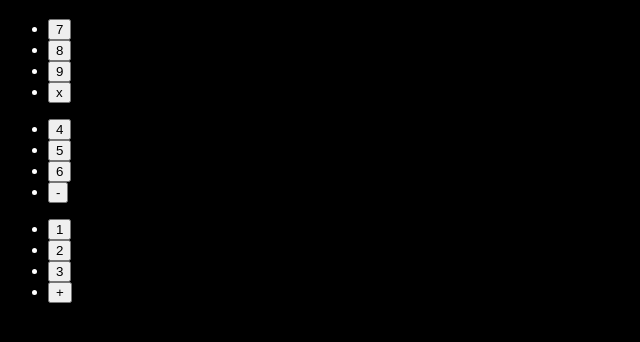
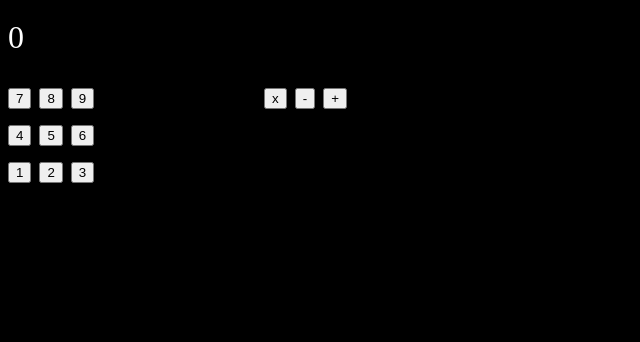
Before and after one commit to danielmascena/calculator, a website built with Parcel: page src/index.html in a window 1280 px wide. Shown: the part 62-404 px from the top of the page, without its empty margins (0-640 px from the left). Built offline with nearby package versions, Linux system fonts and the light colour scheme.

Commit message:
redefine html structure and add some styles for layout

```diff
--- a/src/index.html
+++ b/src/index.html
@@ -8,50 +8,47 @@
   </head>
   <body>
     <h1>Calculator 🧮</h1>
-
-    <main>
     <noscript>
         enable your javascript
     </noscript>
-        <section class="calc-container">
+    <main class="calc-container">
         <form name="calc-form">
-                <div class="calc">
+            <div class="calc-form__container">
+                <section class="section-wrapper display">
                     <div class="row">
+                        <div>
                             <input id="a" name="a" hidden />
                             <input id="b" name="b" hidden />
-                        <output for="a b" name="computation" class="calc-display"></output>
+                            <output for="a b" name="computation" class="display-calc">0</output>
+                        </div>
+                    </div>
+                </section>
+                <section class="section-wrapper digits-group" id="calc-numbers">
+                    <div class="row">
+                        <input type="button" value="7" name="digits" />
+                        <input type="button" value="8" name="digits" />
+                        <input type="button" value="9" name="digits" />
                     </div>
                     <div class="row">
+                        <input type="button" value="4" name="digits" />
+                        <input type="button" value="5" name="digits" />
+                        <input type="button" value="6" name="digits" />
                     </div>
                     <div class="row">
-                        <ul>
-                            <li><input type="button" value="7" /></li>
-                            <li><input type="button" value="8" /></li>
-                            <li><input type="button" value="9" /></li>
-                            <li><input type="button" value="x" /></li>
-                        </ul>
+                        <input type="button" value="1" name="digits" />
+                        <input type="button" value="2" name="digits" />
+                        <input type="button" value="3" name="digits" />
                     </div>
+                </section>
+                <section class="section-wrapper operators-group">
                     <div class="row">
-                        <ul>
-                            <li><input type="button" value="4" /></li>
-                            <li><input type="button" value="5" /></li>
-                            <li><input type="button" value="6" /></li>
-                            <li><input type="button" value="-" /></li>
-                        </ul>
+                        <input type="button" value="x" />
+                        <input type="button" value="-" />
+                        <input type="button" value="+" />
                     </div>
-                    <div class="row">
-                        <ul>
-                            <li><input type="button" value="1" /></li>
-                            <li><input type="button" value="2" /></li>
-                            <li><input type="button" value="3" /></li>
-                            <li><input type="button" value="+" /></li>
-                        </ul>
-                    </div>
-                    <div class="row">
-                    </div>
+                </section>
             </div>
         </form>
-        </section>
     </main>
   </body>
 </html>
--- a/src/javascript/app.js
+++ b/src/javascript/app.js
@@ -3,9 +3,11 @@ import {events} from "./pubSubLite";
 console.log(events)
 var calcForm = document['calc-form'];
 
-calcForm.addEventListener('click', function (event) {
-    console.log(document.activeElement, event.target.value)
+document.addEventListener('keypress', function (event) {
+    console.log(event.key)
 });
-document.addEventListener('keypress', function (event) {
-    console.log({event})
-});
+
+document.getElementById('calc-numbers').addEventListener('click', function (event) {
+    console.log(document.activeElement)
+    events.publish('digit_selected')
+})
--- a/src/javascript/constants.js
+++ b/src/javascript/constants.js
@@ -0,0 +1,4 @@
+
+const BROWSER_EVENTS = Object.freeze({
+    'CLICK_EVENT': 'click'
+});
--- a/src/stylesheets/styles.css
+++ b/src/stylesheets/styles.css
@@ -2,3 +2,36 @@ body {
     background: black;
     color: white;
 }
+
+.calc-form__container {
+    max-width: 30vw;
+    font-size: 2em;
+    display: grid;
+    place-items: center;
+    grid-template-columns: 1.2fr 0.8fr 1fr;
+    grid-template-rows: 1fr 1fr 1fr;
+    gap: 0px 0px;
+    grid-auto-flow: row;
+    grid-template-areas:
+    "display display display"
+    "numbers numbers operators"
+    "numbers numbers operators";
+}
+
+.section-wrapper {
+    width: 100%;
+    height: 100%;
+}
+
+.digits-group {
+    display: inline-grid;
+    grid-area: numbers;
+}
+
+.display-calc {
+
+}
+
+.display { grid-area: display; }
+
+.operators-group { grid-area: operators; }
```
Lines whose indentation alone changed are shown as unchanged.
